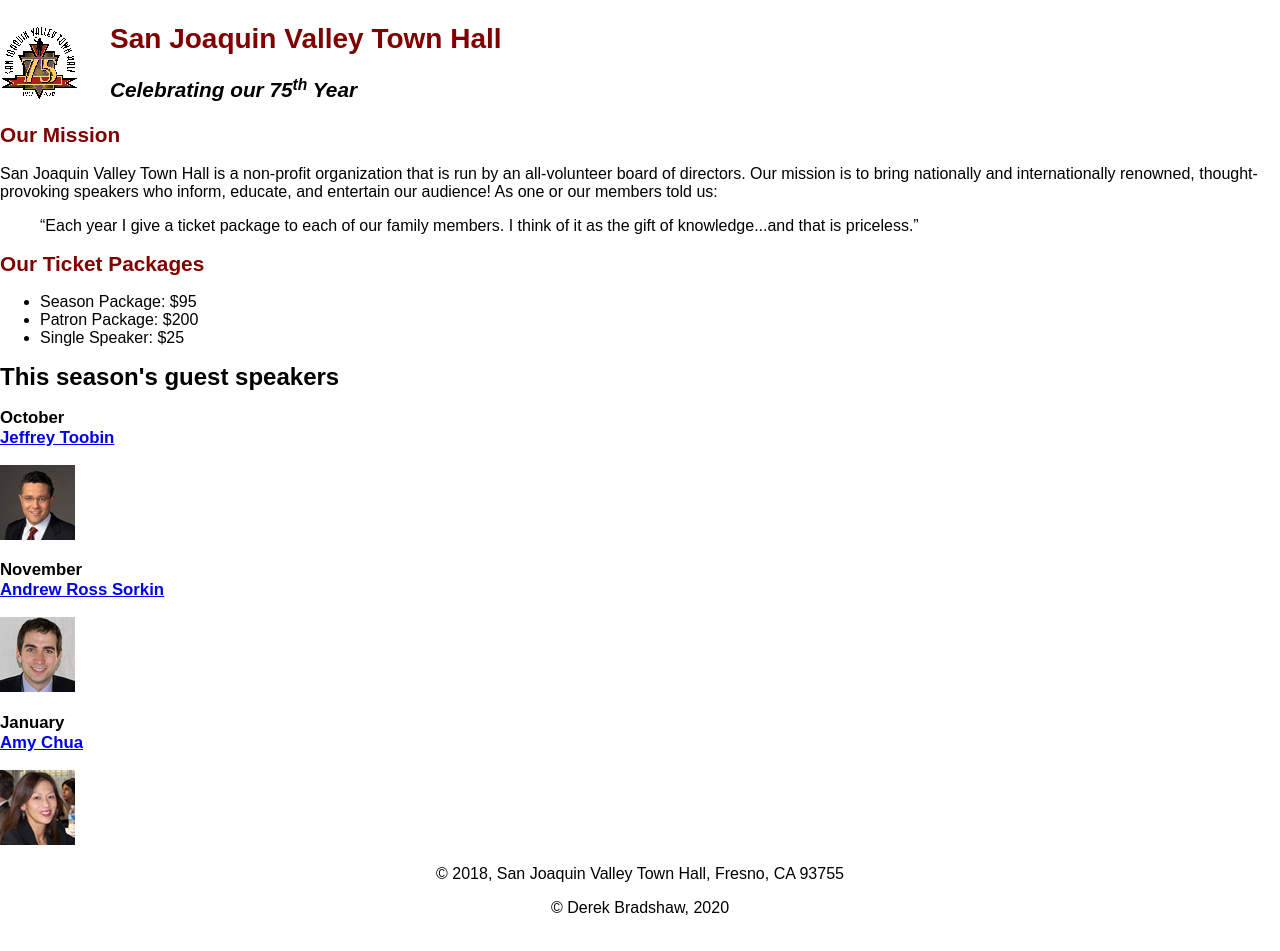
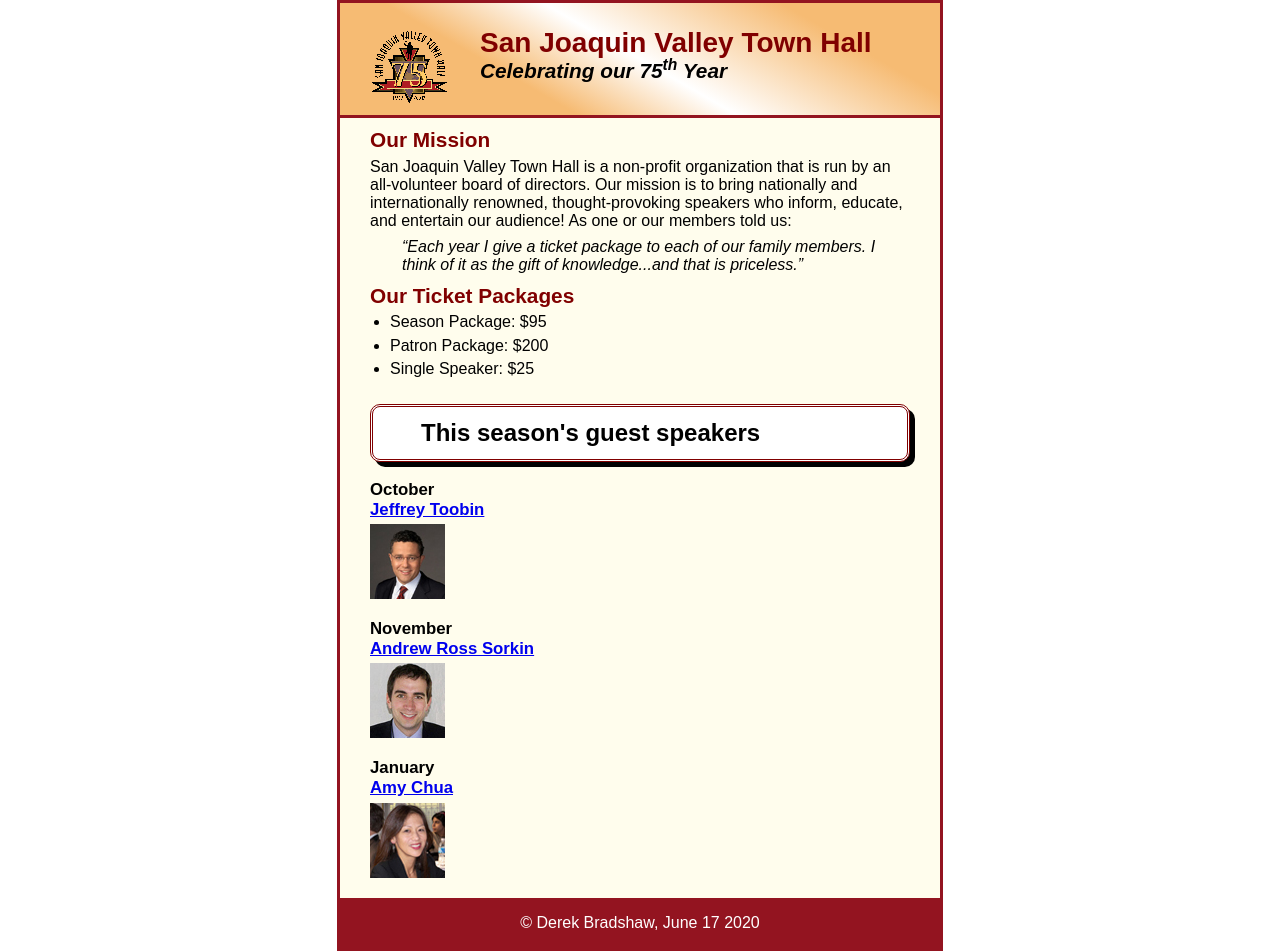
Before and after one commit to db488/A12, a plain HTML site: page index.html in a window 1280 px wide. Drawn offline with Linux system fonts and the light colour scheme.

Commit message:
Added to main.css

```diff
--- a/index.html
+++ b/index.html
@@ -45,8 +45,8 @@
     <img src="images/chua75.jpg" alt="Amy Chua photo">
 </main>
 <footer>
-    <p>&copy; 2018, San Joaquin Valley Town Hall, Fresno, CA 93755</p>
-    <p>&copy; Derek Bradshaw, 2020</p>
+
+    <p>&copy; Derek Bradshaw, June 17 2020</p>
 </footer>
 </body>
 </html>
--- a/styles/main.css
+++ b/styles/main.css
@@ -1,25 +1,46 @@
 /* the styles for the elements */
+* {
+	margin: 0;
+	padding: 0;
+}
+html {
+	background-color: white;
+}
 body {
 	font-family: Arial, Helvetica, sans-serif;
 	font-size: 100%;
-
+	width: 600px;
+	margin: 0 auto;
+	border: 3px solid #931420;
+	background-color: #fffded;
 }
 a:focus, a:hover {
 	font-style: italic;
 }
 /* the styles for the header */
+header {
+	padding: 1.5em 0 2em 0;
+	border-bottom: 3px solid #931420;
+	background-image: -moz-linear-gradient(
+			30deg, #f6bb73 0%, #f6bb73 30%, white 50%, #f6bb73 80%, #f6bb73 100%);
+	background-image: -webkit-linear-gradient(
+			30deg, #f6bb73 0%, #f6bb73 30%, white 50%, #f6bb73 80%, #f6bb73 100%);
+	background-image: -o-linear-gradient(
+			30deg, #f6bb73 0%, #f6bb73 30%, white 50%, #f6bb73 80%, #f6bb73 100%);
+	background-image: linear-gradient(
+			30deg, #f6bb73 0%, #f6bb73 30%, white 50%, #f6bb73 80%, #f6bb73 100%);
+}
 header h2 {
 	font-size: 175%;
 	color: #800000;
-	text-indent: 30px;
 }
 header h3 {
 	font-size: 130%;
 	font-style: italic;
-	text-indent: 30px;
 }
 header img {
 	float: left;
+	padding: 0 30px;
 }
 .shadow {
 	text-shadow: 2px 2px 2px #800000;
@@ -27,19 +48,50 @@
 /* the styles for the main content */
 main {
 	clear: left;
+	padding: 0 30px;
 }
 main h1 {
 	font-size: 150%;
+	border: 3px double #800000;
+	margin-bottom: .75em;
+	border-radius: 10px;
+	box-shadow: 5px 5px;
+	padding: .5em 0 .5em 2em;
+	background-color: white;
 }
 main h2 {
 	color: #800000;
 	font-size: 130%;
+	padding: .5em 0 .25em 0;
 }
 main h3 {
 	font-size: 105%;
+	padding-bottom: .25em;
+}
+main img {
+	padding-bottom: 1em;
+}
+main p {
+	padding-bottom: .5em;
+}
+main blockquote {
+	padding: 0 2em;
+	font-style: italic;
+}
+main ul {
+	padding: 0 0 .25em 1.25em;
+}
+main li {
+	padding-bottom: .35em;
 }
 
 /* the styles for the footer */
+footer {
+	background-color: #931420;
+
+}
 footer p {
 	text-align: center;
+	color: white;
+	padding: 1em 0;
 }
```
